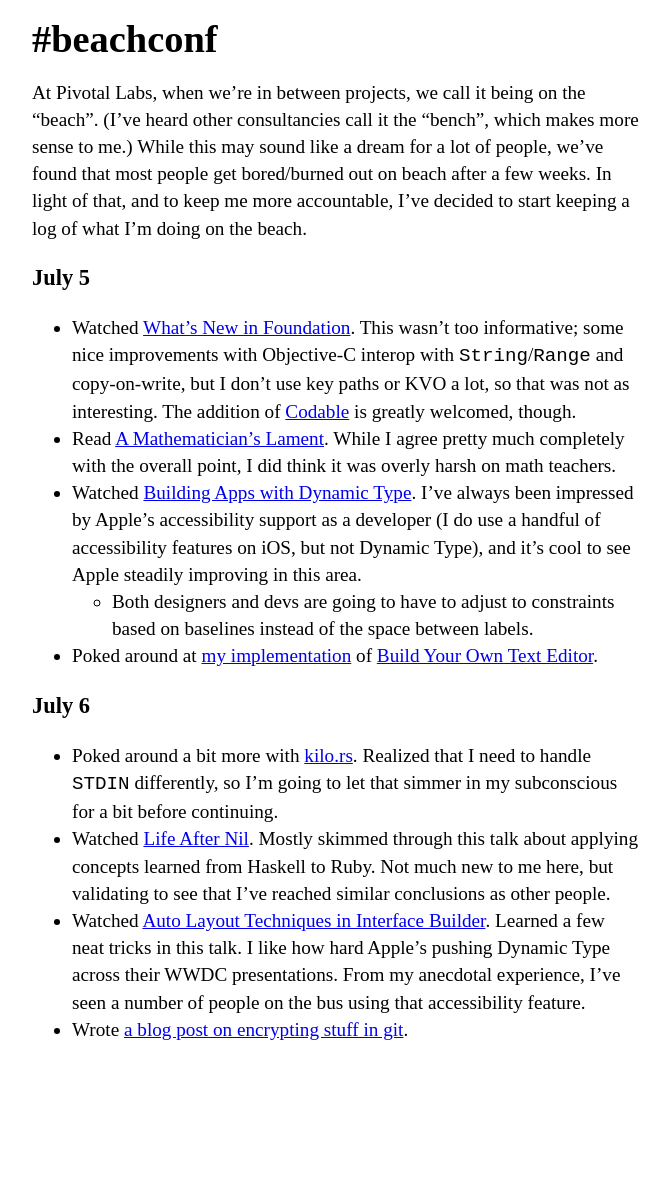
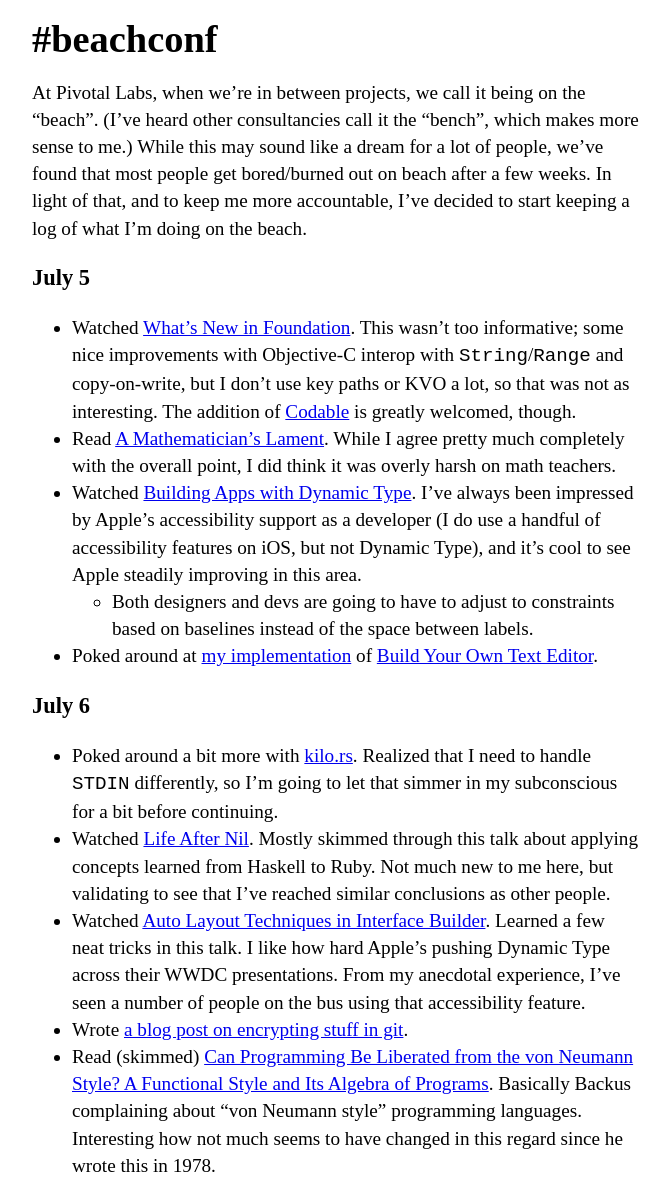
Before and after one commit to kejadlen/kejadlen.github.io, a Jekyll site: the page built from _posts/2017-07-05-beachconf.md, in a window 1280 px wide. Shown: the whole page, without its empty margins (136-806 px from the left). Built offline with Jekyll 4.4.1, drawn with Linux system fonts in a browser that asks for light colours; before the commit the page ends 1062 px from its top, so only the background shows below that.

Commit message:
#beachconf update

```diff
--- a/_posts/2017-07-05-beachconf.md
+++ b/_posts/2017-07-05-beachconf.md
@@ -47,7 +47,13 @@
   their WWDC presentations. From my anecdotal experience, I've seen a number of
   people on the bus using that accessibility feature.
 - Wrote [a blog post on encrypting stuff in git][encrypting-stuff-in-git].
+- Read (skimmed) [Can Programming Be Liberated from the von Neumann Style? A
+  Functional Style and Its Algebra of Programs][backus-turing]. Basically
+  Backus complaining about "von Neumann style" programming languages.
+  Interesting how not much seems to have changed in this regard since he wrote
+  this in 1978.
 
 [life-after-nil]: https://vimeo.com/200077718
 [412]: https://developer.apple.com/videos/play/wwdc2017/412/
 [encrypting-stuff-in-git]: {{ site.baseurl }}{% post_url 2017-07-06-encrypting-stuff-in-git %}
+[backus-turing]: http://www.thocp.net/biographies/papers/backus_turingaward_lecture.pdf
```
